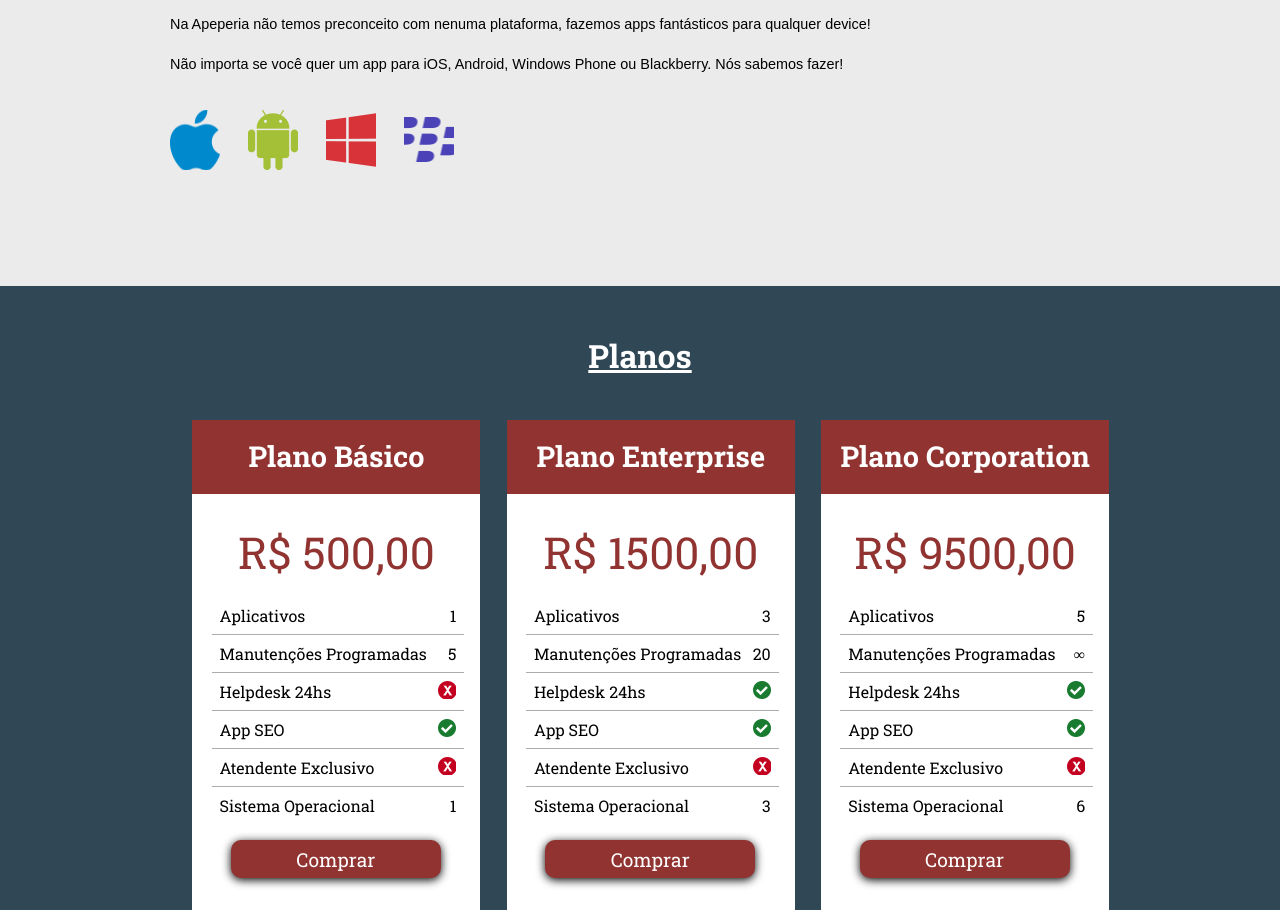
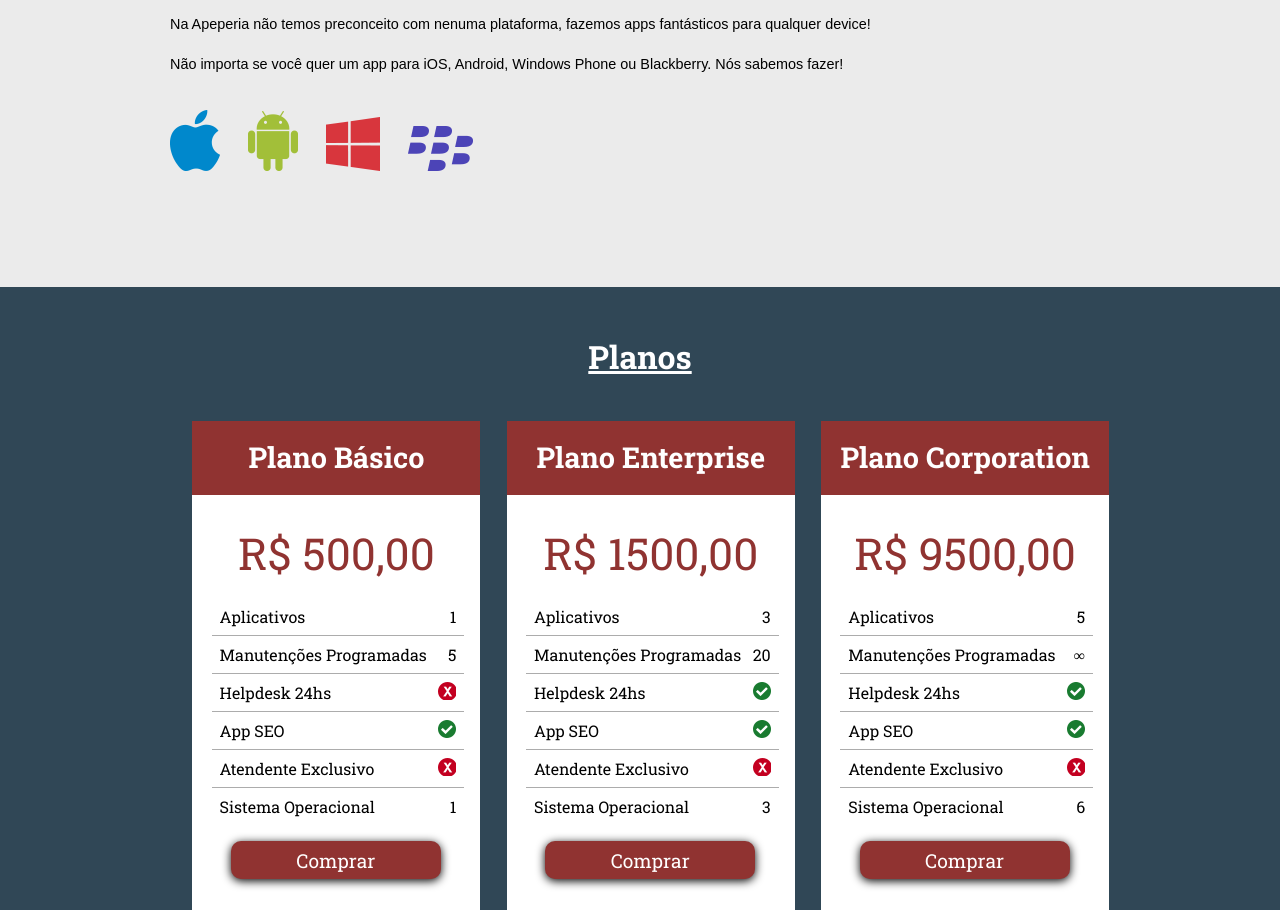
Before and after one commit to paulosalgado/curso-sass-compass-alura, a plain HTML site: page index.html in a window 1280 px wide. Shown: the part 833-1743 px from the top of the page. Drawn offline with Linux system fonts and the light colour scheme.

Commit message:
exercicio dos icones - parcial

```diff
--- a/css/estilos.scss
+++ b/css/estilos.scss
@@ -4,6 +4,9 @@
 
 $sprite-spacing: 5px;
 @import "sprite/*.png";
+
+$plataformas-spacing: 10px;
+@import "plataformas/*.png";
 
 @import 'layout/blog';
 @import 'layout/contato';
--- a/css/layout/sobre.scss
+++ b/css/layout/sobre.scss
@@ -35,18 +35,33 @@
     margin: 1em 1.5em 0 0;
 }
 
+.plataformas li:nth-child(1),
+.plataformas li:nth-child(2),
+.plataformas li:nth-child(3),
+.plataformas li:nth-child(4) {
+    background: url('../img/plataformas-s27d043805f.png') no-repeat;
+}
+
 .plataformas li:nth-child(1) {
-    background-image: url(../img/logo-apple.png);
+    background-position: 0 -70px;
+    width: 50px;
+    height: 61px;
 }
 
 .plataformas li:nth-child(2) {
-    background-image: url(../img/logo-android.png);
+    background-position: 0 0;
+    width: 50px;
+    height: 60px;
 }
 
 .plataformas li:nth-child(3) {
-    background-image: url(../img/logo-windows.png);
+    background-position: 0 -196px;
+    width: 54px;
+    height: 54px;
 }
 
 .plataformas li:nth-child(4) {
-    background-image: url(../img/logo-blackberry.png);
+    background-position: 0 -141px;
+    width: 65px;
+    height: 45px;
 }
```
Also changed, not shown: css/estilos.css, img/plataformas-s27d043805f.png (added), img/plataformas/logo-android.png (renamed from img/logo-android.png), img/plataformas/logo-apple.png (renamed from img/logo-apple.png), img/plataformas/logo-blackberry.png (renamed from img/logo-blackberry.png), img/plataformas/logo-windows.png (renamed from img/logo-windows.png).
